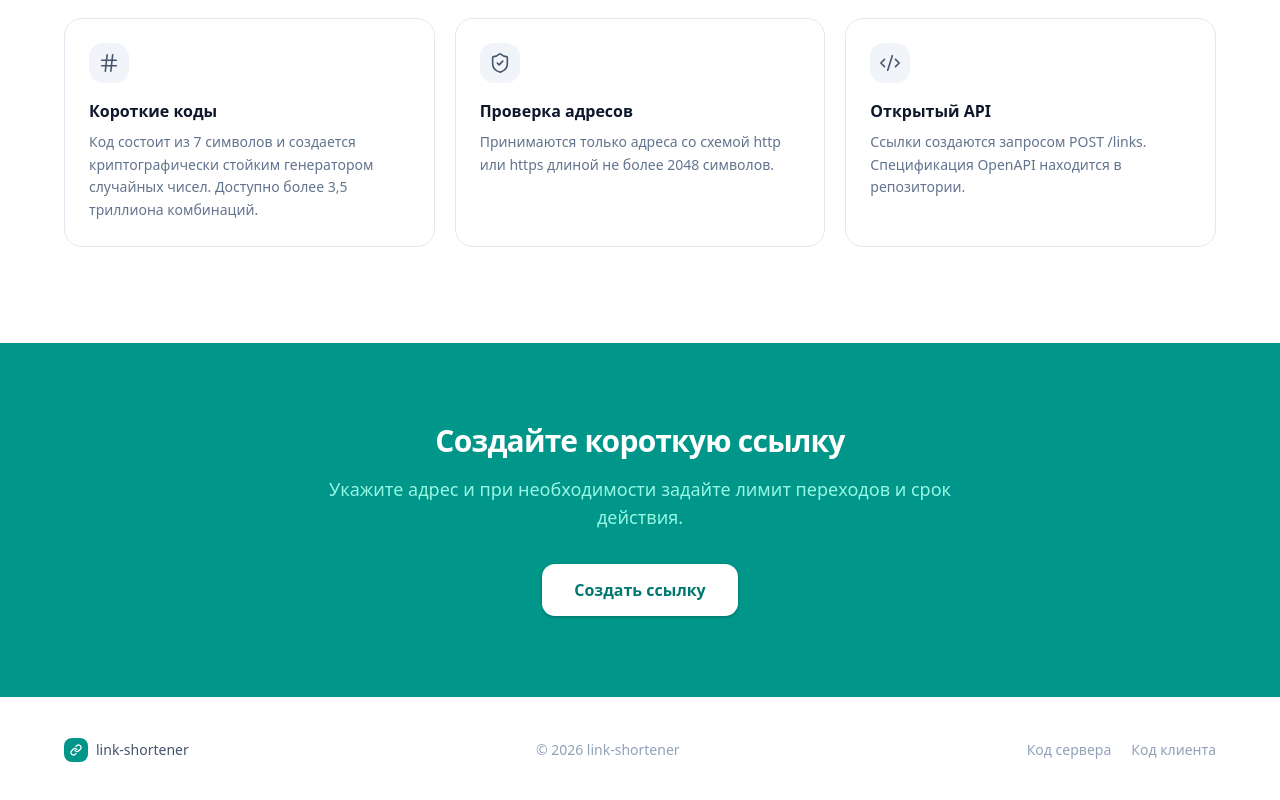
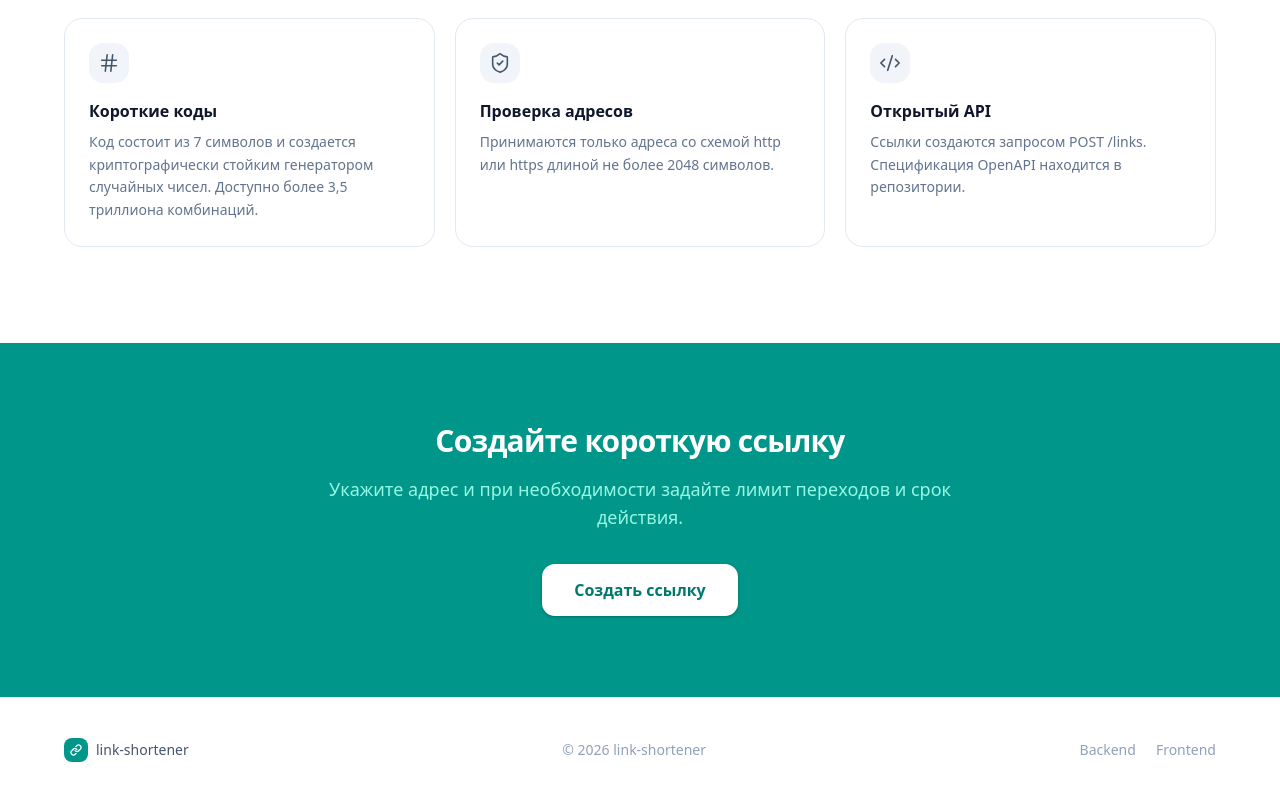
Before and after one commit to emilburganov/link-shortener-web, a React (Vite) app: page / in a window 1280 px wide. Shown: the part 1415-2215 px from the top of the page. Built offline with nearby package versions, Linux system fonts and the light colour scheme.

Commit message:
fix: use backend and frontend labels in the footer

```diff
--- a/src/components/SiteFooter.tsx
+++ b/src/components/SiteFooter.tsx
@@ -1,8 +1,8 @@
 import { Logo } from '@/components/Logo'
 
 const links = [
-  { label: 'Код сервера', href: 'https://github.com/emilburganov/link-shortener' },
-  { label: 'Код клиента', href: 'https://github.com/emilburganov/link-shortener-web' },
+  { label: 'Backend', href: 'https://github.com/emilburganov/link-shortener' },
+  { label: 'Frontend', href: 'https://github.com/emilburganov/link-shortener-web' },
 ]
 
 export function SiteFooter() {
```
